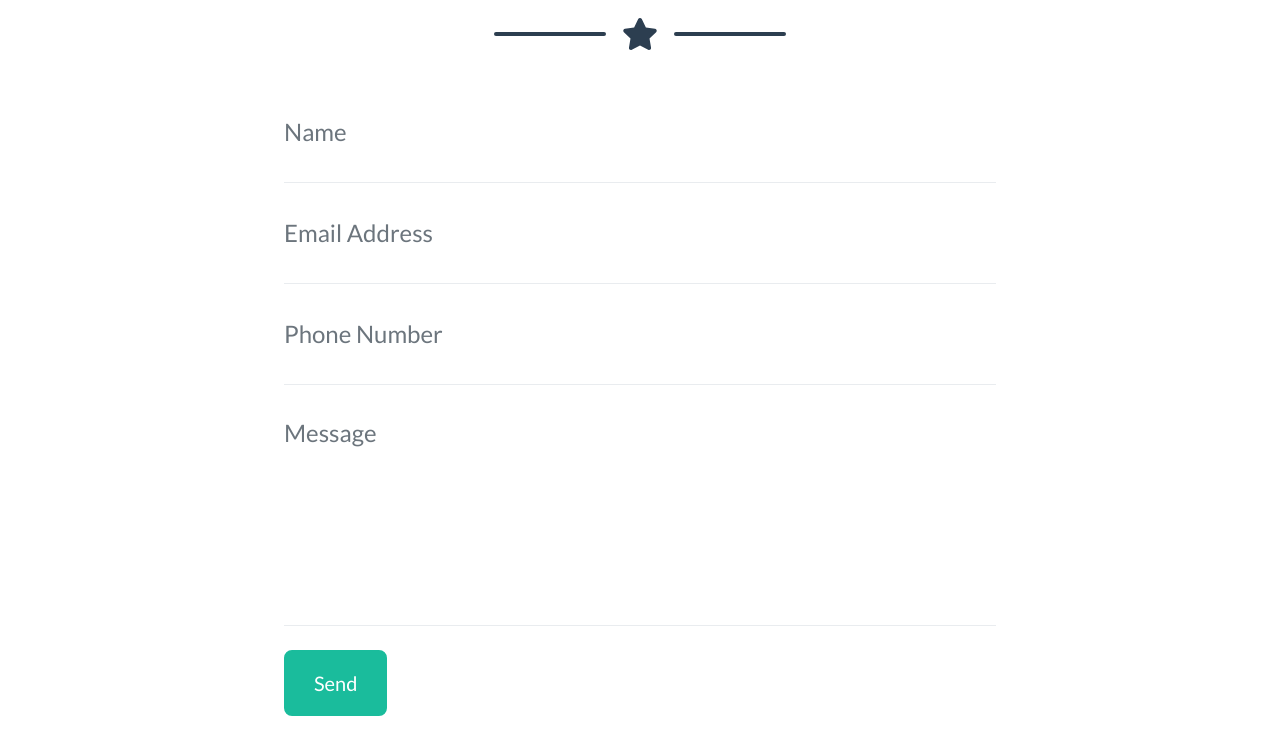
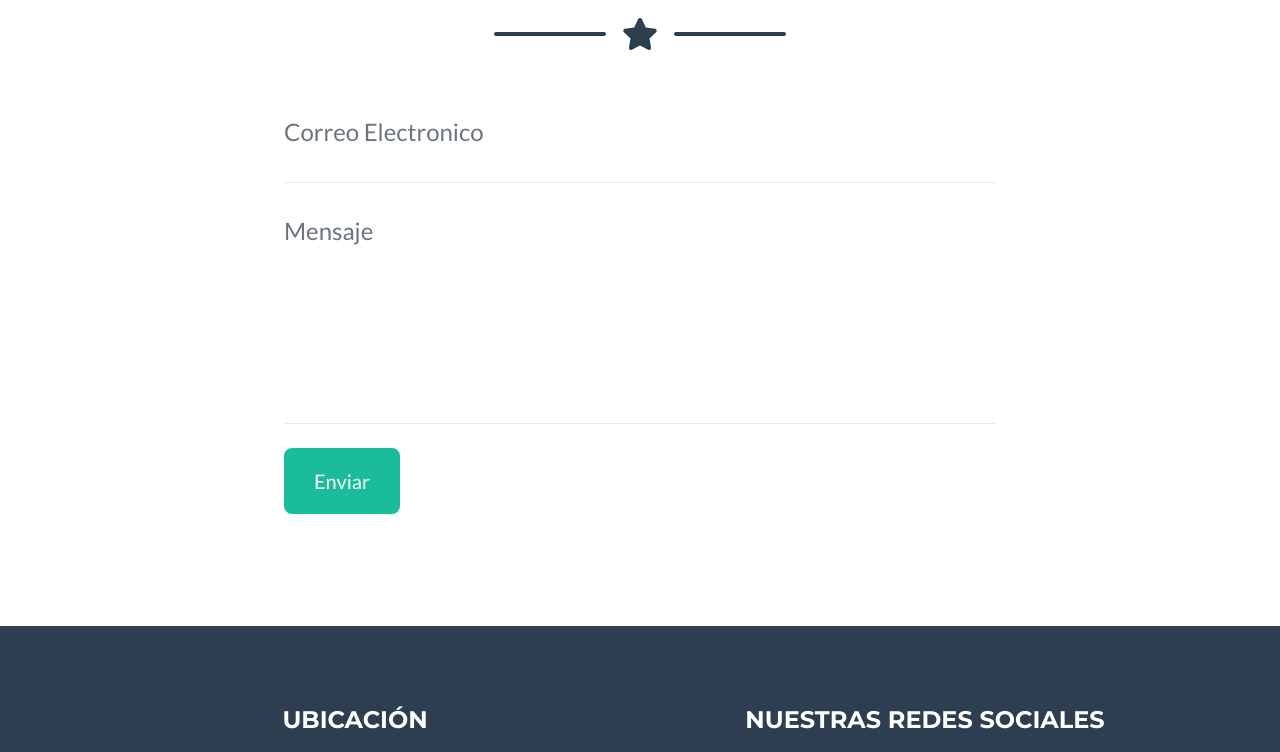
Before and after one commit to DanielEnGitHub/paginaIFC, a plain HTML site: page index.html in a window 1280 px wide. Shown: the part 2256-3008 px from the top of the page. Drawn offline with nearby package versions, Linux system fonts and the light colour scheme.

Commit message:
Formulario editado

```diff
--- a/index.html
+++ b/index.html
@@ -174,35 +174,21 @@ El uruguayo Egidio Arévalo Ríos de 39 años, es el nuevo refuerzo de Sacachisp
                         <form id="contactForm" name="sentMessage" novalidate="novalidate">
                             <div class="control-group">
                                 <div class="form-group floating-label-form-group controls mb-0 pb-2">
-                                    <label>Name</label>
-                                    <input class="form-control" id="name" type="text" placeholder="Name" required="required" data-validation-required-message="Please enter your name." />
+                                    <label>Correo Electronico</label>
+                                    <input class="form-control" id="email" type="email" placeholder="Correo Electronico" required="required" data-validation-required-message="Please enter your email address." />
                                     <p class="help-block text-danger"></p>
                                 </div>
                             </div>
                             <div class="control-group">
                                 <div class="form-group floating-label-form-group controls mb-0 pb-2">
-                                    <label>Email Address</label>
-                                    <input class="form-control" id="email" type="email" placeholder="Email Address" required="required" data-validation-required-message="Please enter your email address." />
-                                    <p class="help-block text-danger"></p>
-                                </div>
-                            </div>
-                            <div class="control-group">
-                                <div class="form-group floating-label-form-group controls mb-0 pb-2">
-                                    <label>Phone Number</label>
-                                    <input class="form-control" id="phone" type="tel" placeholder="Phone Number" required="required" data-validation-required-message="Please enter your phone number." />
-                                    <p class="help-block text-danger"></p>
-                                </div>
-                            </div>
-                            <div class="control-group">
-                                <div class="form-group floating-label-form-group controls mb-0 pb-2">
-                                    <label>Message</label>
-                                    <textarea class="form-control" id="message" rows="5" placeholder="Message" required="required" data-validation-required-message="Please enter a message."></textarea>
+                                    <label>Mensaje</label>
+                                    <textarea class="form-control" id="message" rows="5" placeholder="Mensaje" required="required" data-validation-required-message="Please enter a message."></textarea>
                                     <p class="help-block text-danger"></p>
                                 </div>
                             </div>
                             <br />
                             <div id="success"></div>
-                            <div class="form-group"><button class="btn btn-primary btn-xl" id="sendMessageButton" type="submit">Send</button></div>
+                            <div class="form-group"><button class="btn btn-primary btn-xl" id="sendMessageButton" type="submit">Enviar</button></div>
                         </form>
                     </div>
                 </div>
```
